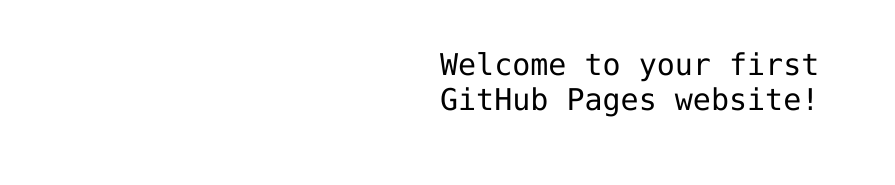
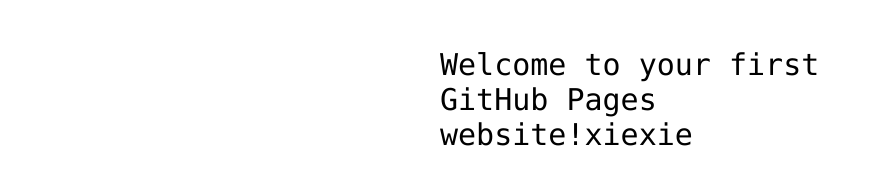
Before and after one commit to f303/hello-world, a plain HTML site: page index.html in a window 1280 px wide. Shown: the part 365-550 px from the top of the page, without its empty margins (0-895 px from the left). Drawn offline with Linux system fonts and the light colour scheme.

Commit message:
Update index.html

```diff
--- a/index.html
+++ b/index.html
@@ -12,7 +12,7 @@
 <img src="https://octodex.github.com/images/daftpunktocat-thomas.gif" id="octocat" alt="octocat-gif" />
 
 <!-- Change this code here by copy and pasting your template on line 15 -->
-<p>Welcome to your first GitHub Pages website!</p>
+<p>Welcome to your first GitHub Pages website!xiexie </p>
 
 </body>
 </html>
```
